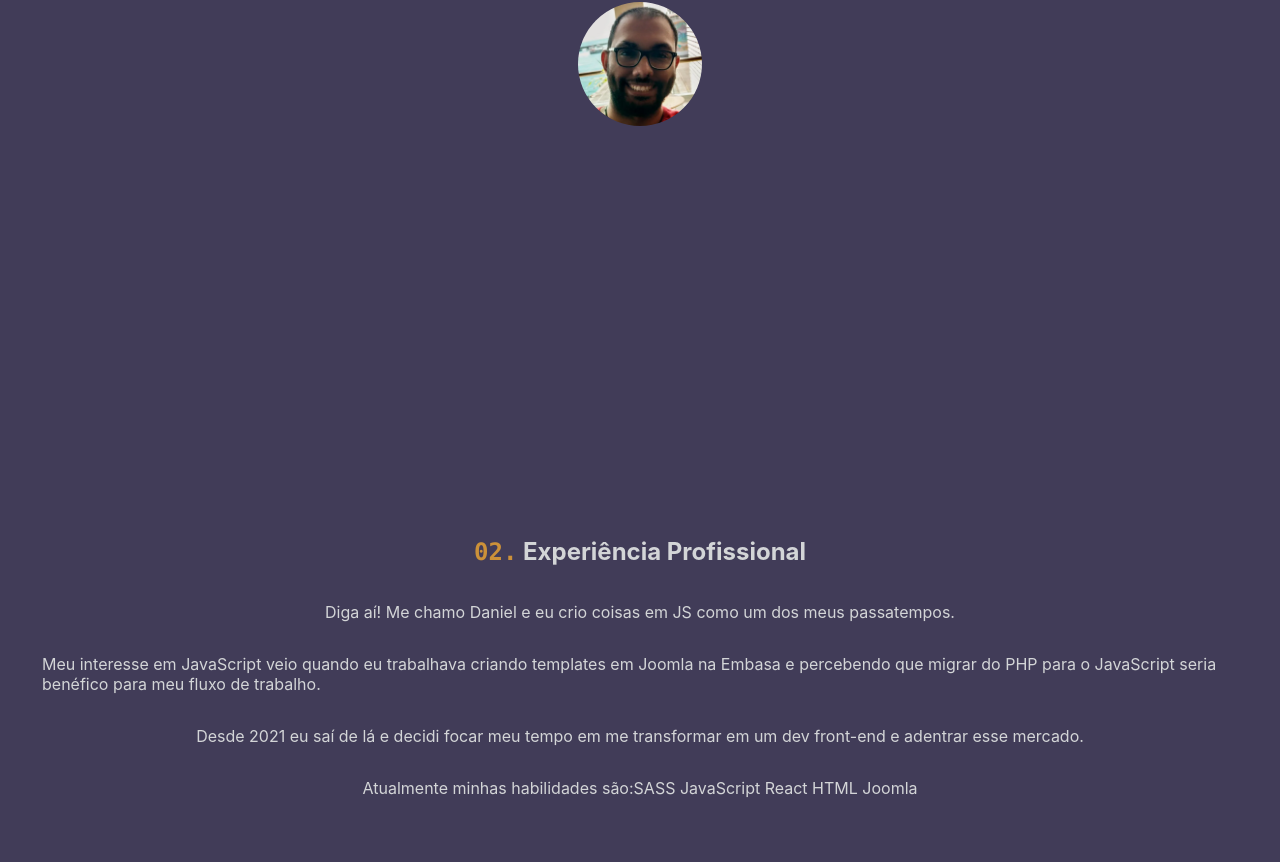
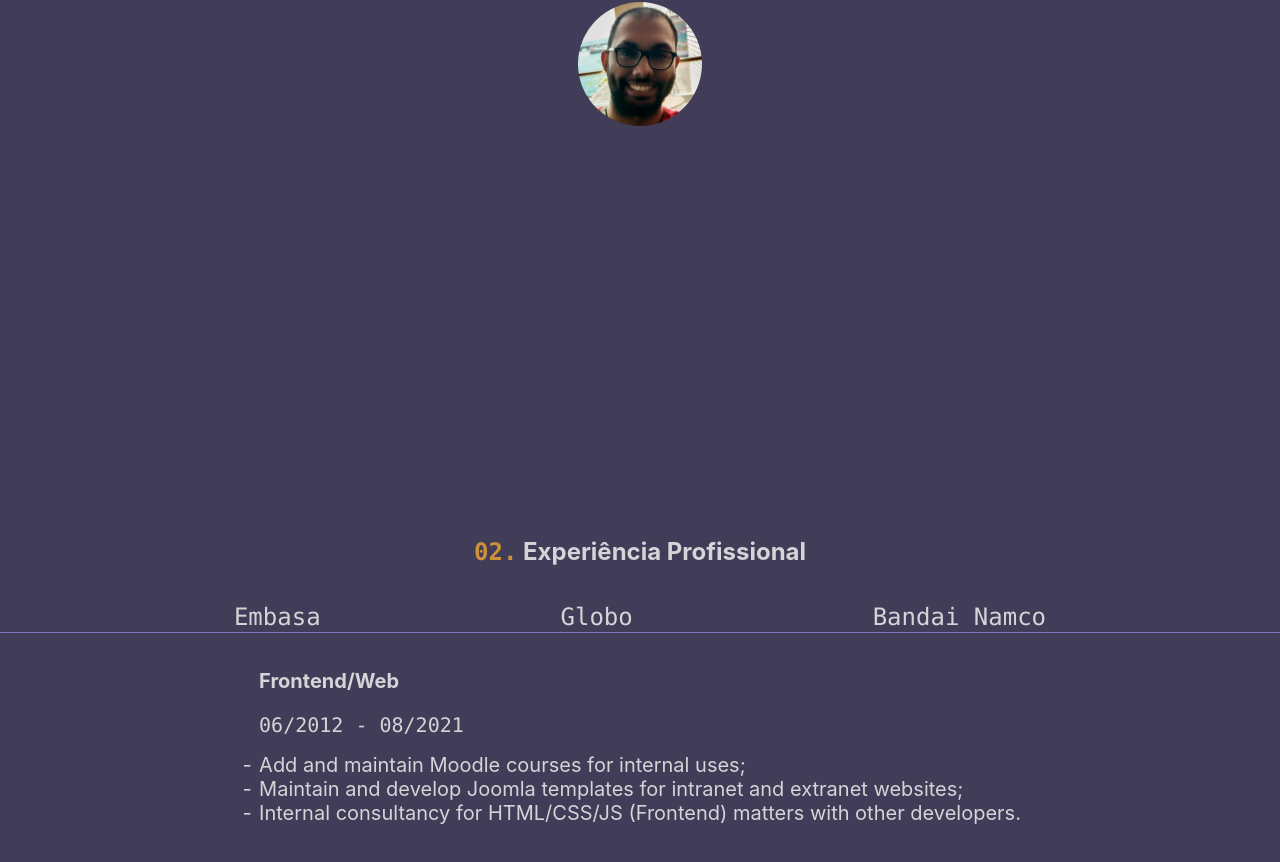
Before and after one commit to viralatron/viralatron.github.io, a React (Create React App) app: page / in a window 1280 px wide. Shown: the part 1234-2096 px from the top of the page. Built offline with nearby package versions, Linux system fonts and the light colour scheme.

Commit message:
criado json dos jobs e projetos criado também seção de experiencia profissional

```diff
--- /dev/null
+++ b/public/jobs.json
@@ -0,0 +1,37 @@
+{
+  "experiencias": [
+    {
+      "id": 1,
+      "empresa": "Embasa",
+      "cargo": "Frontend/Web",
+      "periodo": { "de": "06/2012", "ate": "08/2021" },
+      "attribs": [
+        "Add and maintain Moodle courses for internal uses;",
+        "Maintain and develop Joomla templates for intranet and extranet websites;",
+        "Internal consultancy for HTML/CSS/JS (Frontend) matters with other developers."
+      ]
+    },
+    {
+      "id": 2,
+      "empresa": "Globo",
+      "cargo": "Palhaço de Rodeio",
+      "periodo": { "de": "06/2012", "ate": "08/2021" },
+      "attribs": [
+        "Add and maintain Moodle courses for internal uses;",
+        "Maintain and develop Joomla templates for intranet and extranet websites;",
+        "Internal consultancy for HTML/CSS/JS (Frontend) matters with other developers."
+      ]
+    },
+    {
+      "id": 3,
+      "empresa": "Bandai Namco",
+      "cargo": "Coach de Kazuya Mishima",
+      "periodo": { "de": "06/2012", "ate": "08/2021" },
+      "attribs": [
+        "Apanhava mais que mala veia;",
+        "Saía pra comprar colírio para o olho demoníaco dele;",
+        "Pelo menos tinha pausa para cafezinho."
+      ]
+    }
+  ]
+}
--- a/src/App.js
+++ b/src/App.js
@@ -4,7 +4,7 @@ import ExpProfissional from "./Components/ExpProfissional";
 import Projetos from "./Components/Projetos";
 import Contato from "./Components/Contato";
 import Menu from "./Components/Menu";
-import "./styling/App.scss";
+import "./Styling/App.scss";
 function App() {
   return (
     <main className="App">
--- a/src/Components/ExpProfissional.jsx
+++ b/src/Components/ExpProfissional.jsx
@@ -1,23 +1,54 @@
+import { useEffect, useState } from "react";
+import { findDOMNode } from "react-dom";
+import Job from "./Job";
+
 const ExpProfissional = () => {
+  const [Jobs, setJobs] = useState([]);
+  const [JobDesc, setJobDesc] = useState();
+
+  const openJob = (id) => {
+    for (const key in Jobs) {
+      if (Jobs[key].id == id) setJobDesc(Jobs[key]);
+    }
+  };
+  let compClass = "companies__button";
+
+  const fetchData = async () => {
+    const getData = await fetch(`${process.env.PUBLIC_URL}/jobs.json`);
+    const response = await getData.json();
+    setJobs(response.experiencias);
+    setJobDesc(response.experiencias[0]);
+  };
+
+  const handleClick = (e) => {
+    openJob(e.target.value);
+    // definir alvo como ativo e desativar os outros elementos
+    // console.log(findDOMNode(".companies").getElementsByClassName(compClass));
+    e.target.className = `${compClass} active`;
+  };
+  useEffect(() => {
+    fetchData();
+  }, []);
   return (
     <section id="experiencia">
       <h2 className={"title"}>
         <code>02.</code> Experiência Profissional
       </h2>
-      <p>
-        Diga aí! Me chamo Daniel e eu crio coisas em JS como um dos meus
-        passatempos.
-      </p>
-      <p>
-        Meu interesse em JavaScript veio quando eu trabalhava criando templates
-        em Joomla na Embasa e percebendo que migrar do PHP para o JavaScript
-        seria benéfico para meu fluxo de trabalho.
-      </p>
-      <p>
-        Desde 2021 eu saí de lá e decidi focar meu tempo em me transformar em um
-        dev front-end e adentrar esse mercado.
-      </p>
-      <p>Atualmente minhas habilidades são:SASS JavaScript React HTML Joomla</p>
+      <menu className="companies">
+        {Object.keys(Jobs).map((key) => (
+          <li>
+            <button
+              className={compClass}
+              onClick={handleClick}
+              value={Jobs[key].id}
+              key={Jobs[key].id}
+            >
+              {Jobs[key].empresa}
+            </button>
+          </li>
+        ))}
+      </menu>
+      {JobDesc && <Job key={JobDesc.id} {...JobDesc} />}
     </section>
   );
 };
--- /dev/null
+++ b/src/Components/Job.jsx
@@ -0,0 +1,17 @@
+const Job = ({ cargo, periodo, attribs }) => {
+  return (
+    <div className="job">
+      <h3 className="job__cargo">{cargo}</h3>
+      <code className="job__periodo">
+        {periodo.de} - {periodo.ate}
+      </code>
+      <ul className="job__attribs">
+        {attribs.map((attrib) => (
+          <li className="job__attrib">{attrib}</li>
+        ))}
+      </ul>
+    </div>
+  );
+};
+
+export default Job;
--- a/src/Components/Menu.jsx
+++ b/src/Components/Menu.jsx
@@ -1,4 +1,4 @@
-import { useEffect, useState } from "react";
+import { useState } from "react";
 
 const Menu = () => {
   const [menu, setMenu] = useState(false);
@@ -9,13 +9,6 @@ const Menu = () => {
       return menu;
     });
   };
-  let menuClass = "navbar__menu";
-  useEffect(() => {
-    if (menu) {
-      menuClass += " open";
-    }
-    console.log("teste", menuClass);
-  }, [menu]);
 
   return (
     <nav className="navbar">
--- a/src/index.js
+++ b/src/index.js
@@ -6,9 +6,9 @@ import reportWebVitals from "./reportWebVitals";
 
 const root = ReactDOM.createRoot(document.getElementById("root"));
 root.render(
-  <React.StrictMode>
-    <App />
-  </React.StrictMode>
+  //   <React.StrictMode>
+  <App />
+  //   </React.StrictMode>
 );
 
 // If you want to start measuring performance in your app, pass a function
--- a/src/styling/App.scss
+++ b/src/styling/App.scss
@@ -20,3 +20,4 @@ section {
 @import url(Menu.scss);
 @import url(Section.scss);
 @import url(Sobre.scss);
+@import url(ExpProf.scss);
--- /dev/null
+++ b/src/styling/ExpProf.scss
@@ -0,0 +1,37 @@
+.companies {
+  display: flex;
+  border-bottom: 1px solid #8173c2;
+  width: 100vw;
+  padding: 0px;
+  list-style: none;
+  overflow-y: auto;
+  justify-content: space-evenly;
+  align-items: center;
+  &__button {
+    font-family: source-code-pro, Menlo, Monaco, Consolas, "Courier New",
+      monospace;
+    color: var(--cinza);
+    background: none;
+    border: 0px;
+    font-size: 24px;
+    &.active {
+      color: var(--laranja);
+      border-bottom: 5px solid var(--laranja);
+    }
+  }
+}
+.job {
+  &__cargo {
+    font-size: 1.25rem;
+  }
+  &__periodo {
+    font-size: 1.25rem;
+  }
+  &__attrib {
+    font-size: 1.25rem;
+    &s {
+      padding: 0px;
+      list-style: "- ";
+    }
+  }
+}
--- a/src/styling/Menu.scss
+++ b/src/styling/Menu.scss
@@ -4,7 +4,8 @@
   position: fixed;
   top: 0;
   display: grid;
-  backdrop-filter: blur(10px);
+  background-color: var(--purpura);
+  box-shadow: 0px 3px 14px 2px black;
   &__logo {
     margin: 14px 22px;
 
@@ -18,6 +19,7 @@
   font-family: source-code-pro, Menlo, Monaco, Consolas, "Courier New",
     monospace;
   &__menu {
+    padding: 0px;
     grid-area: 2 / 1 / 3 / 3;
     display: none;
     &.open {
@@ -32,8 +34,6 @@
       list-style: none;
       font-size: 24px;
       margin-bottom: calc(50vh / 5);
-      &:not(:last-child) {
-      }
     }
   }
   button {
```
Also changed, not shown: public/projects.json (added, +14 -0 lines), public/manifest.json.
